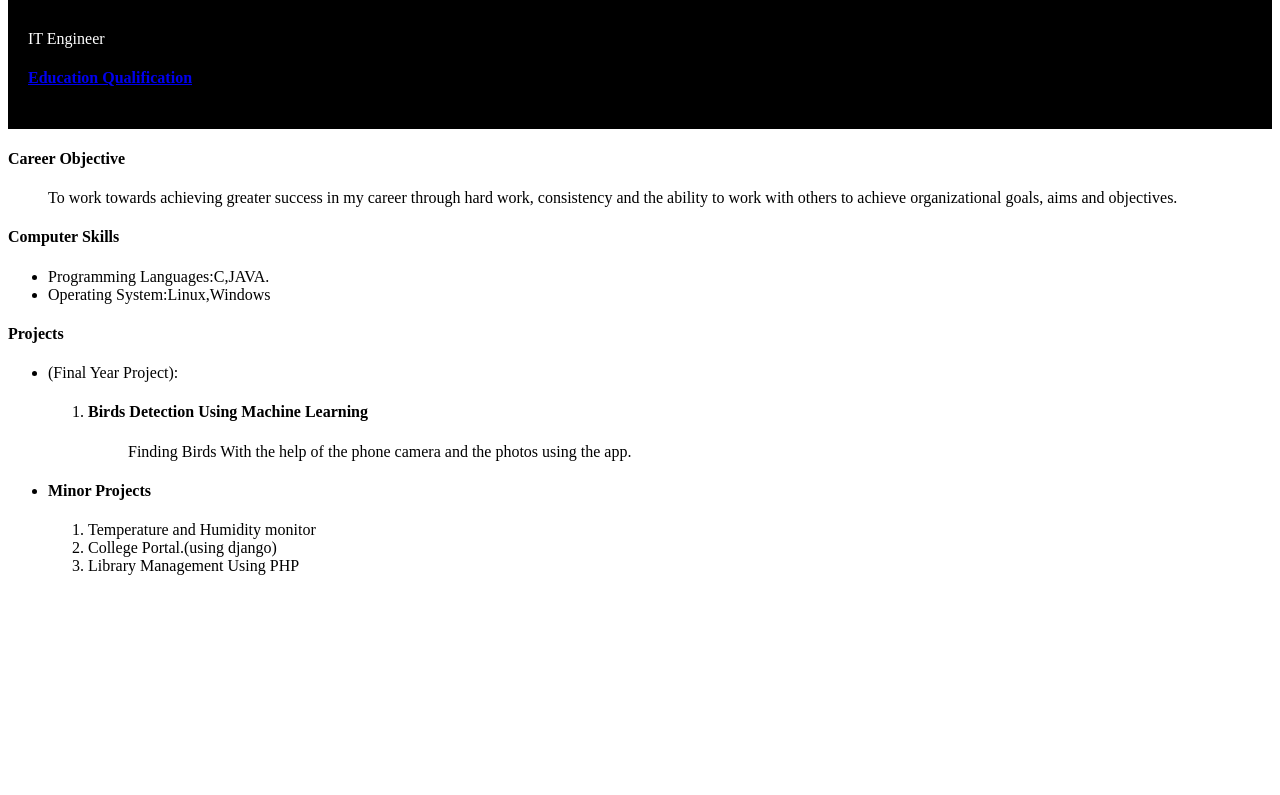
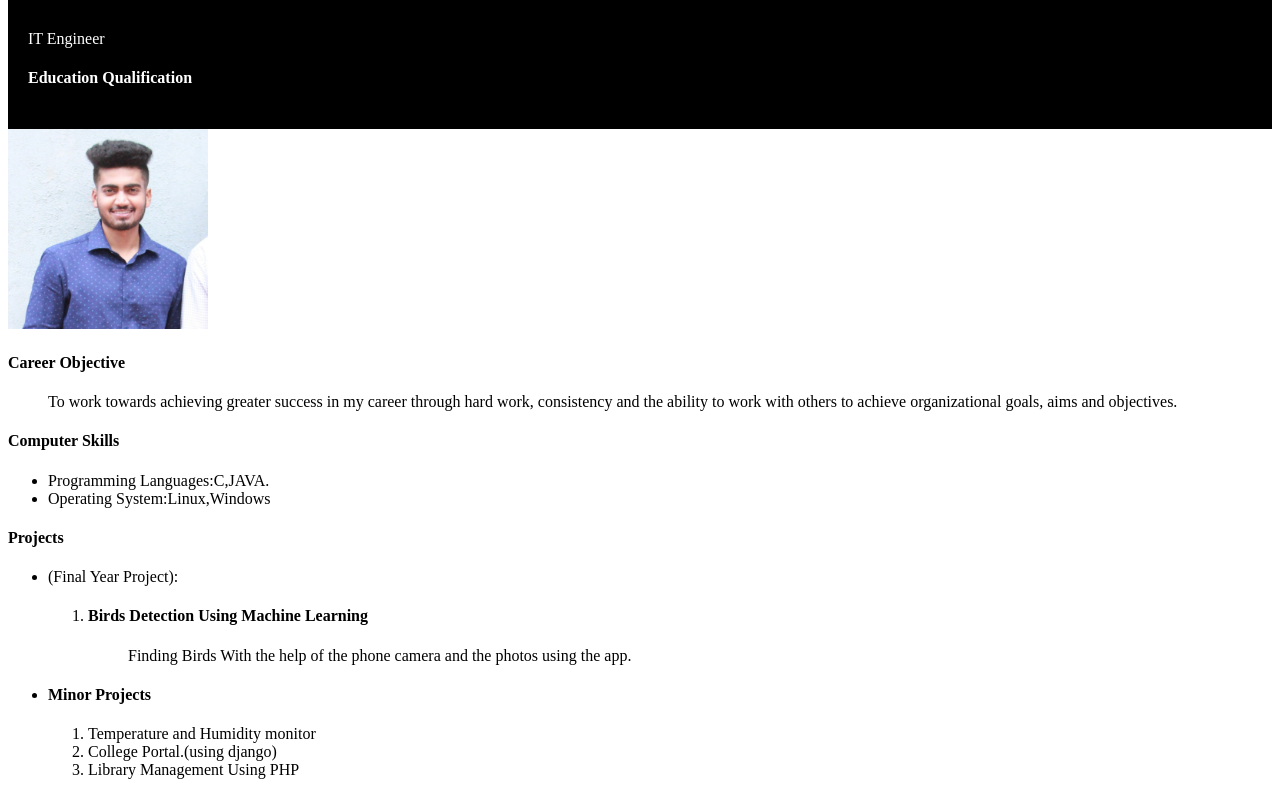
Before and after one commit to umeshmore45/Profile-basic, a plain HTML site: page index.html in a window 1280 px wide. Shown: the part 123-918 px from the top of the page. Before the commit the page ends 800 px from the top, so only its background shows below. Drawn offline with Linux system fonts and the light colour scheme.

Commit message:
update files

```diff
--- a/index.html
+++ b/index.html
@@ -9,7 +9,7 @@
 <link rel="icon" href='./Download/resume.png'/>
 <link rel="stylesheet" href="./style/resume.css">
 <header>
-    <h1>Umesh More</h1>
+   <a href="./index.html"> <h1>Umesh More</h1></a>
     <p1>IT Engineer<a href="./marks.html"><h4 title="Grades">Education Qualification</h4></a></p1>
 
 </header>
@@ -19,7 +19,7 @@
 
 </head>
 <body>
-
+    <img src="./Download/umesh.jpg" title="Umesh More " alt="img of Umesh" height="200px" width="200px" type="inline">
     <dl>
      <dt><h4>Career Objective</h4></dt>
      <dd>
--- a/style/resume.css
+++ b/style/resume.css
@@ -10,3 +10,9 @@ header{
 h1{
     font-size:50px;
 }
+
+a{
+color:inherit;
+text-decoration: none;
+
+}
```
Also changed, not shown: marks.html (+1 -1 lines), Download/umesh.jpg (added).
